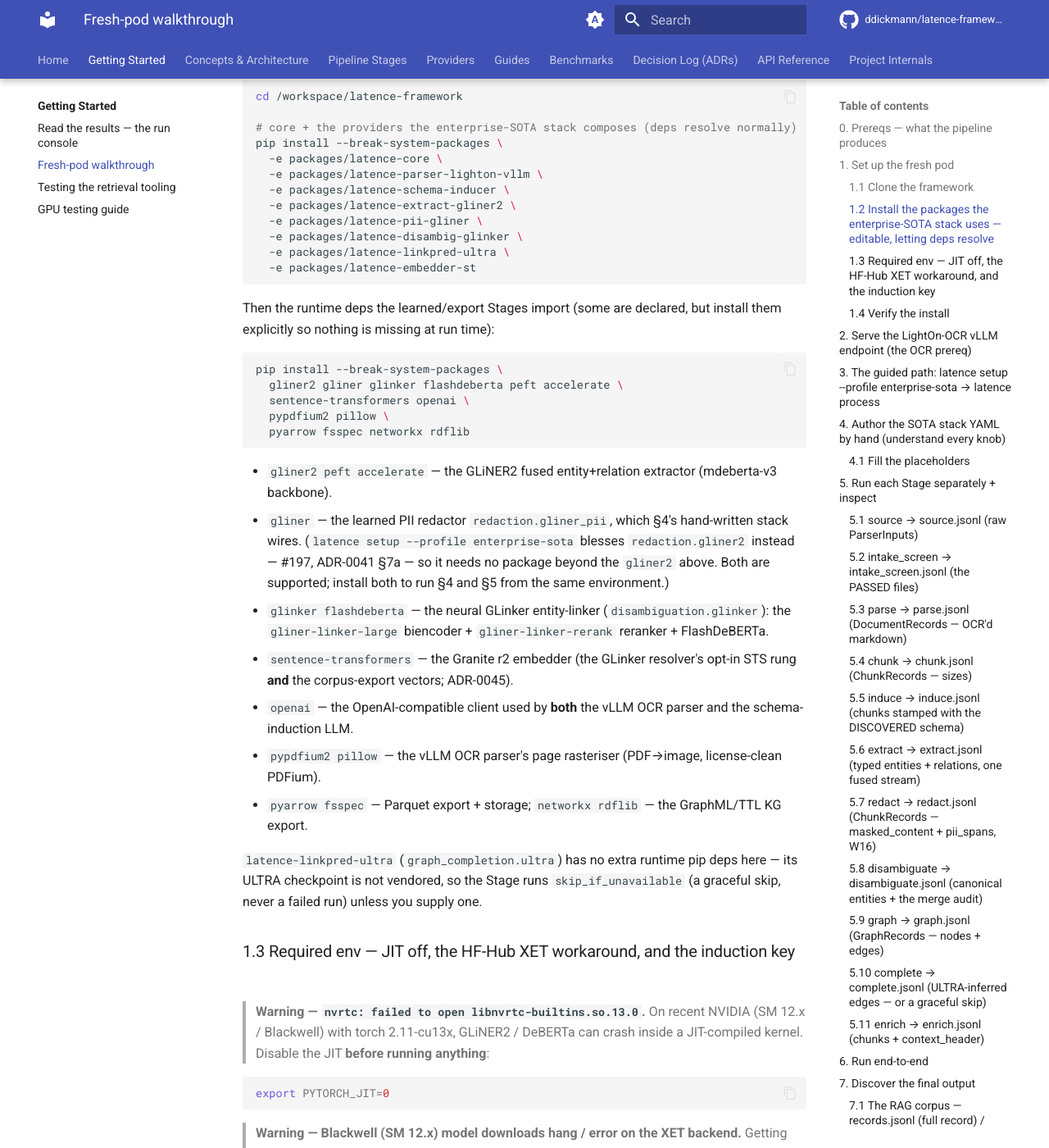
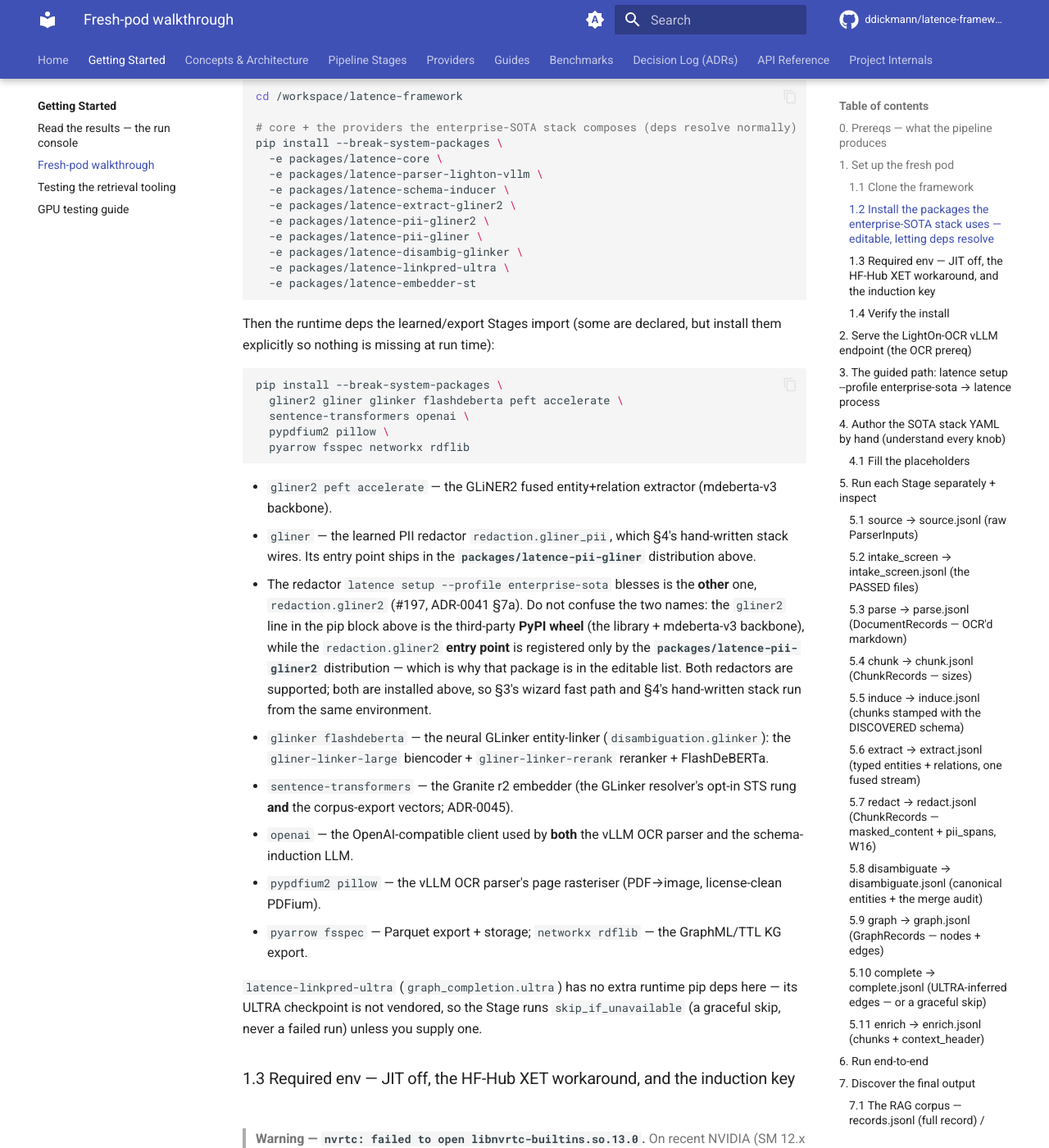
Before and after one commit to ddickmann/latence, an MkDocs documentation site: the page built from docs/TUTORIAL-fresh-pod-walkthrough.md, in a window 1280 px wide and 1400 px high, scrolled down 2015 px. Shown: the whole window at 82% size. Built offline with MkDocs 1.6.1 and Material for MkDocs 9.7.7, drawn with Linux system fonts in a browser that asks for light colours; comment, search, counter and statistics services are not loaded.

Commit message:
fix(audit-R1): #197 changed the blessed redactor to `redaction.gliner2` in BOTH wizard profiles, but the go-live tutorial's install list still only installs `packages/latence-pii-gliner`. The `latence-pii-gliner2` distribution is the ONLY thing that registers the `redaction.gliner2` entry point, and the doc explicitly (and wrongly) tells the reader it "needs no package beyond the `gliner2` above" — conflating the third-party PyPI wheel with the Provider package. On `main` the doc was self-consistent (the wizard emitted `redaction.gliner_pii`, matching the installed `latence-pii-gliner`), so this stream introduced the break. No test or gate covers the tutorial (grep for `TUTORIAL` in packages/*/tests and scripts/verify-local.sh returns nothing), which is why a green suite cannot see it.

```diff
--- a/docs/TUTORIAL-fresh-pod-walkthrough.md
+++ b/docs/TUTORIAL-fresh-pod-walkthrough.md
@@ -82,6 +82,7 @@ pip install --break-system-packages \
   -e packages/latence-parser-lighton-vllm \
   -e packages/latence-schema-inducer \
   -e packages/latence-extract-gliner2 \
+  -e packages/latence-pii-gliner2 \
   -e packages/latence-pii-gliner \
   -e packages/latence-disambig-glinker \
   -e packages/latence-linkpred-ultra \
@@ -101,9 +102,14 @@ pip install --break-system-packages \
 
 - `gliner2 peft accelerate` — the GLiNER2 fused entity+relation extractor (mdeberta-v3 backbone).
 - `gliner` — the learned PII redactor `redaction.gliner_pii`, which §4's hand-written stack wires.
-  (`latence setup --profile enterprise-sota` blesses `redaction.gliner2` instead — #197, ADR-0041
-  §7a — so it needs no package beyond the `gliner2` above. Both are supported; install both to run
-  §4 and §5 from the same environment.)
+  Its entry point ships in the **`packages/latence-pii-gliner`** distribution above.
+- The redactor `latence setup --profile enterprise-sota` blesses is the **other** one,
+  `redaction.gliner2` (#197, ADR-0041 §7a). Do not confuse the two names: the `gliner2` line in the
+  pip block above is the third-party **PyPI wheel** (the library + mdeberta-v3 backbone), while the
+  `redaction.gliner2` **entry point** is registered only by the
+  **`packages/latence-pii-gliner2`** distribution — which is why that package is in the editable
+  list. Both redactors are supported; both are installed above, so §3's wizard fast path and §4's
+  hand-written stack run from the same environment.
 - `glinker flashdeberta` — the neural GLinker entity-linker (`disambiguation.glinker`): the
   `gliner-linker-large` biencoder + `gliner-linker-rerank` reranker + FlashDeBERTa.
 - `sentence-transformers` — the Granite r2 embedder (the GLinker resolver's opt-in STS rung **and**
```
Also changed, not shown: issues/audit/R1-wizard_profile-17.md (added, +57 -0 lines), 1 other file.
